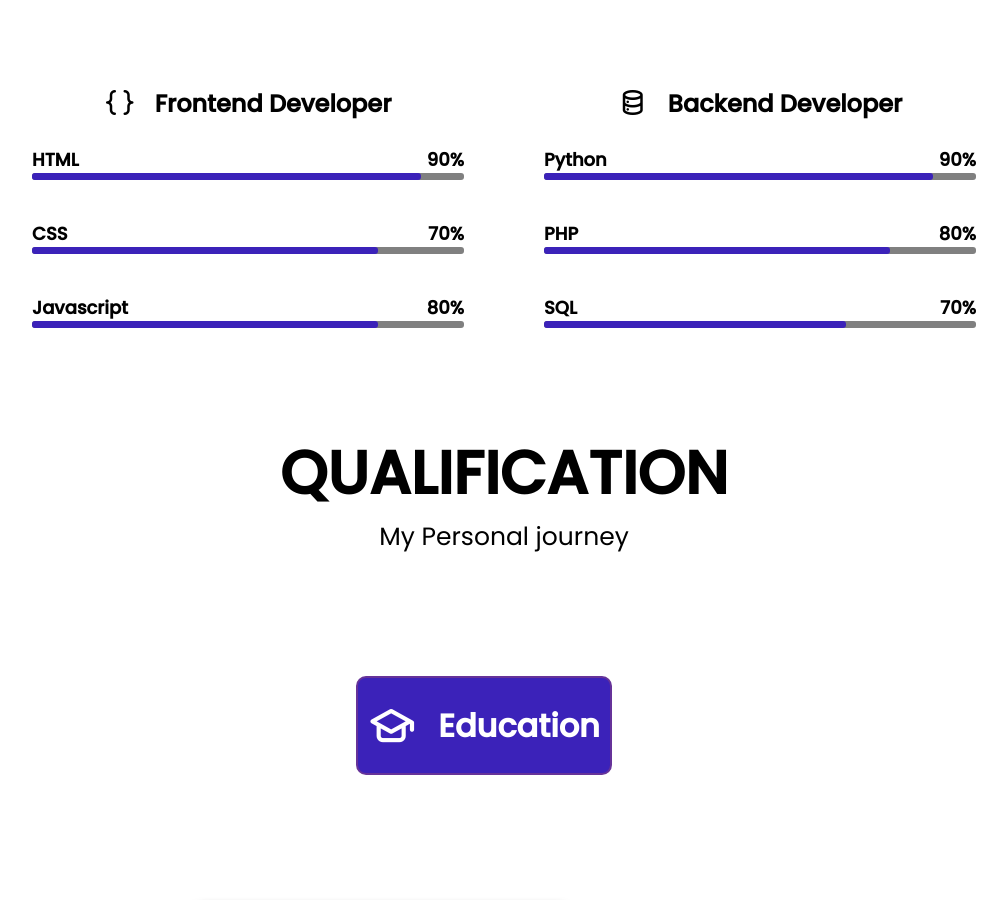
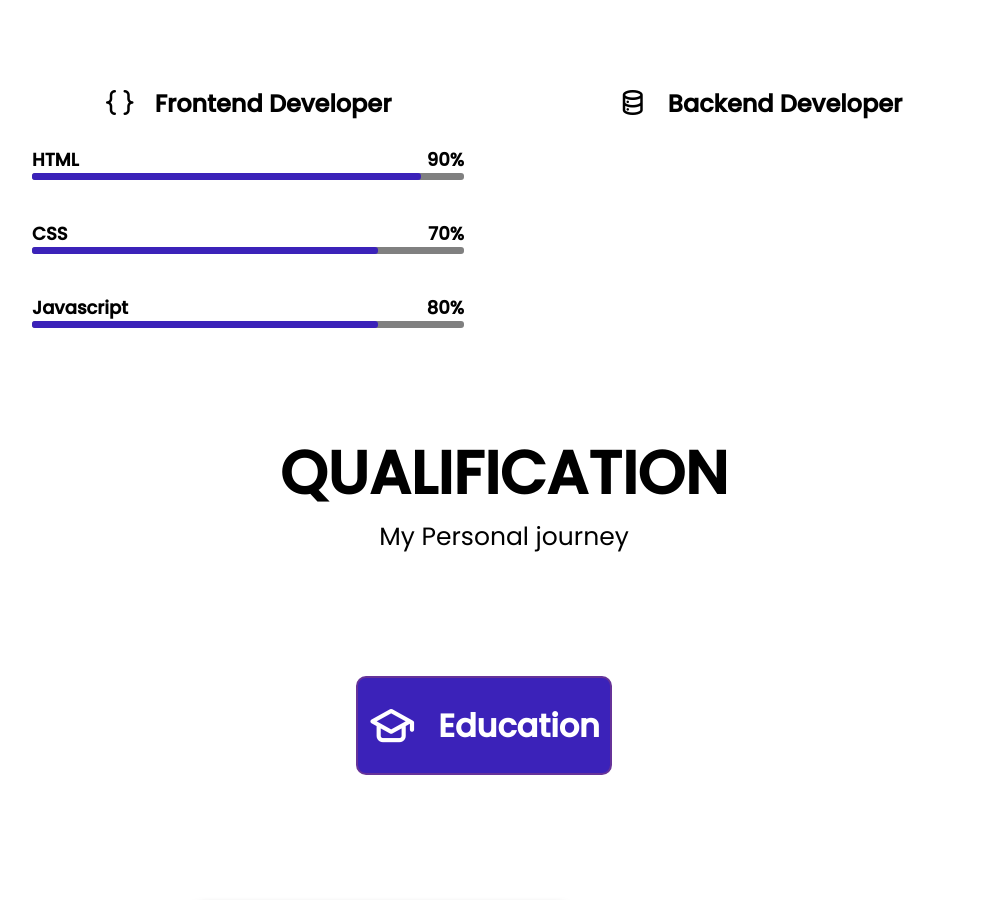
Before and after one commit to vishalyadav84/My_Portfolio.io, a plain HTML site: page index.html in a window 1280 px wide. Shown: the part 1660-2560 px from the top of the page, without its empty margins (136-1143 px from the left). Drawn offline with nearby package versions, Linux system fonts and the light colour scheme.

Commit message:
Update index.html

```diff
--- a/index.html
+++ b/index.html
@@ -241,7 +241,7 @@
                 </div>
                 <div class="backend-end-skills-section" id="backend-end-skills-section">
 
-                    <div class="python">
+<!--                     <div class="python">
 
                         <div class="html-skills-level">
                             <h5 class="skills-name">Python</h5>
@@ -250,9 +250,9 @@
                         <div class="full-loding">
                             <div class="inner-loading"></div>
                         </div>
-                    </div>
+                    </div> -->
 
-                    <div class="php">
+<!--                     <div class="php">
 
                         <div class="html-skills-level">
                             <h5 class="skills-name">PHP</h5>
@@ -261,9 +261,9 @@
                         <div class="full-loding">
                             <div class="inner-loading"></div>
                         </div>
-                    </div>
+                    </div> -->
 
-                    <div class="sql">
+<!--                     <div class="sql">
 
                         <div class="html-skills-level">
                             <h5 class="skills-name">SQL</h5>
@@ -272,7 +272,7 @@
                         <div class="full-loding">
                             <div class="inner-loading"></div>
                         </div>
-                    </div>
+                    </div> -->
                     <div class="nodejs">
 
                         <div class="html-skills-level">
```
